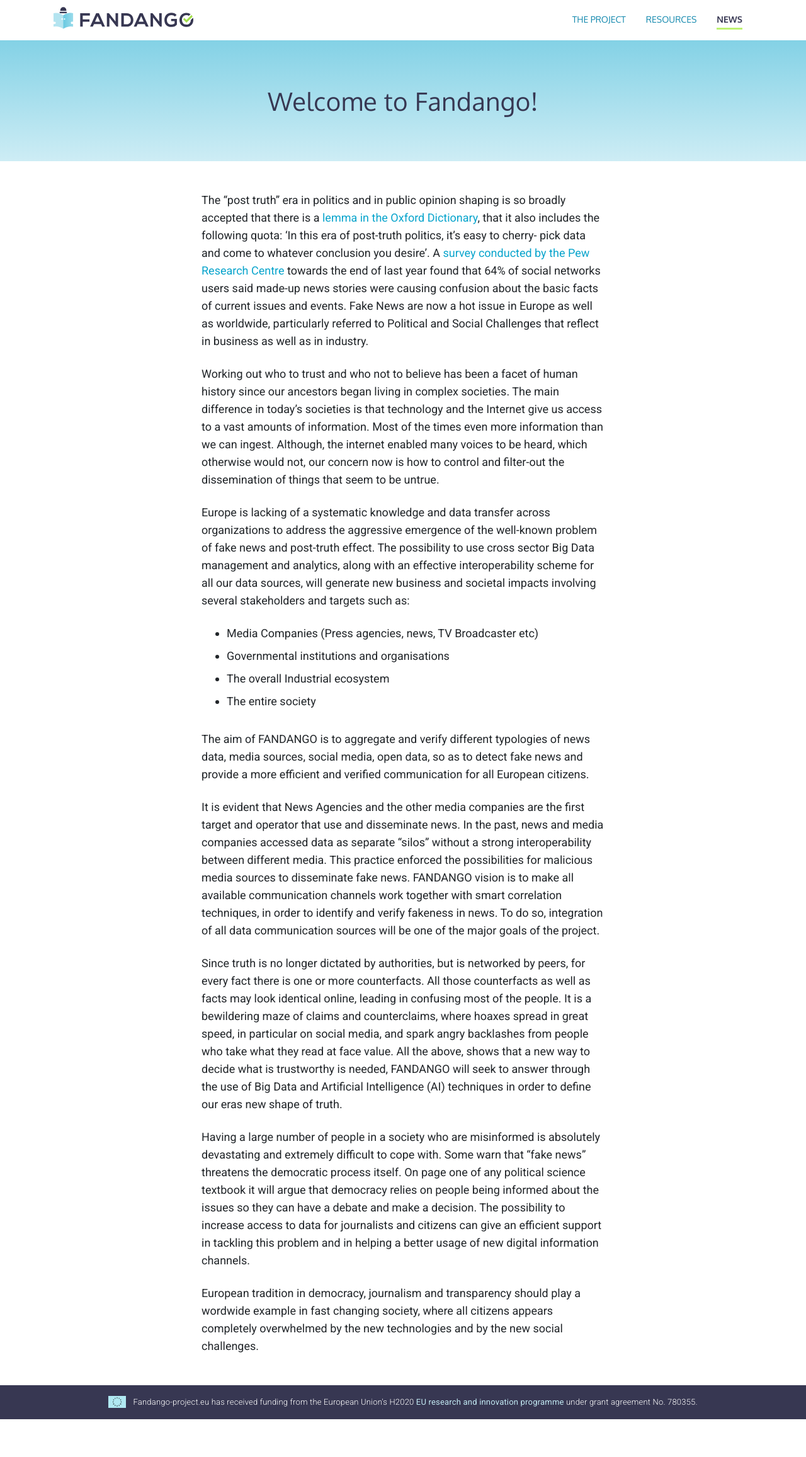
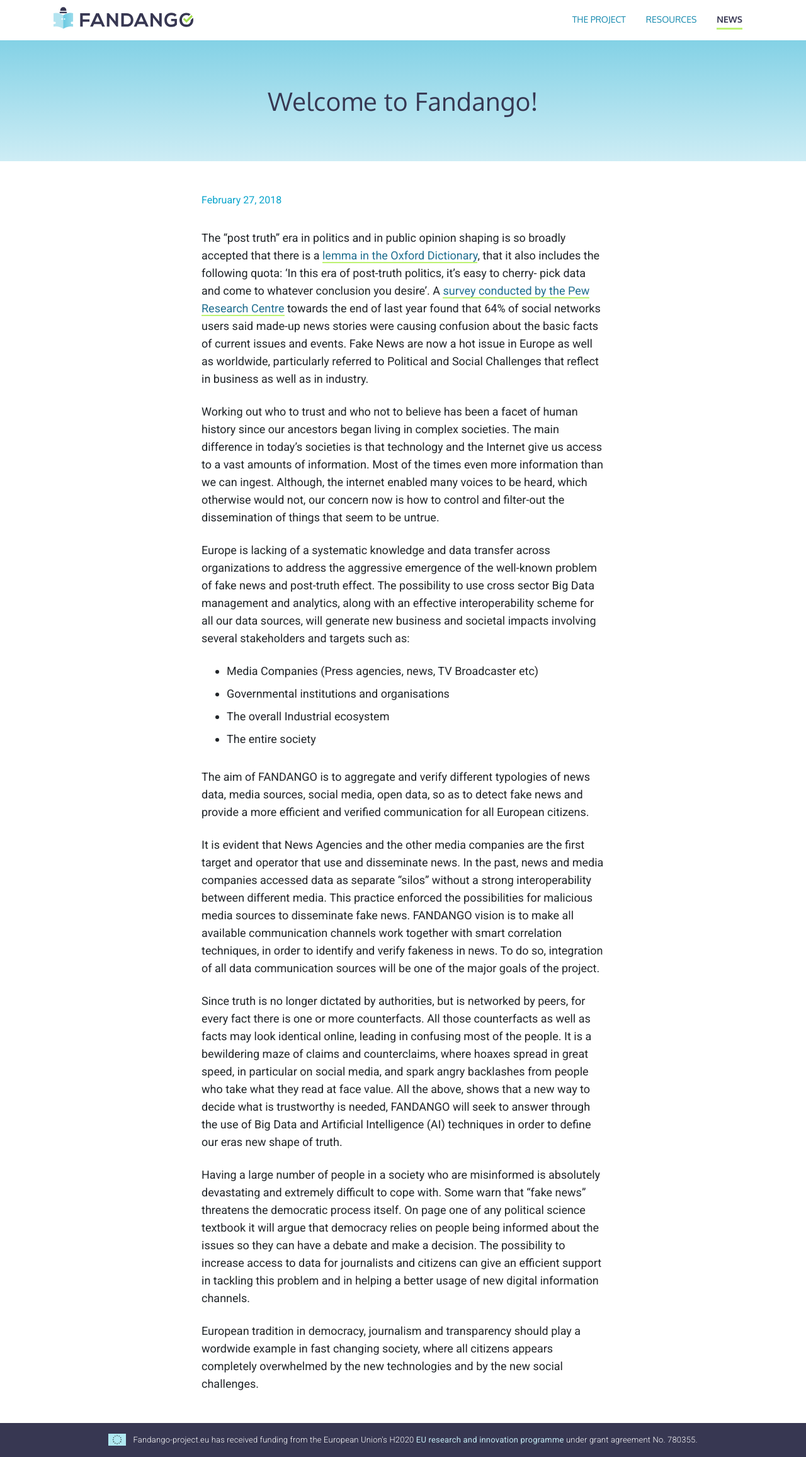
Before and after one commit to fandangOrg/fandango-web, a Jekyll site: the page built from _posts/2018-02-27-welcome-to-fandango.markdown, in a window 1280 px wide. Shown: the whole page at 63% size. Built offline with Jekyll 4.4.1, drawn with Linux system fonts in a browser that asks for light colours; comment, search, counter and statistics services are not loaded; before the commit the page ends 2254 px from its top, so only the background shows below that.

Commit message:
Update post layout

```diff
--- a/_layouts/post.html
+++ b/_layouts/post.html
@@ -8,6 +8,7 @@ layout: default
 
 <div class="container">
   <div class="page-content">
-  {{ content }}
+  	<p class="date">{{ page.date | date: "%B %e, %Y" }}</p>
+  	{{ content }}
   </div>
 </div>
--- a/assets/css/_general.scss
+++ b/assets/css/_general.scss
@@ -120,6 +120,17 @@ h1, h2, h3, h4, h5,
     text-align: left;
     @extend .mx-auto;
     @extend .mb-5;
+
+    > p a {
+      color: mix($primary, $dark, 50%);
+      border-bottom: 2px solid $secondary;
+
+      &:hover {
+        color: $primary;
+        text-decoration: none;
+        border-bottom-width: 3px;
+      }
+    }
   }
 }
 
@@ -273,6 +284,10 @@ h1, h2, h3, h4, h5,
     margin: 0;
   }
 
+  .page-content .date {
+    margin-bottom: 2rem;
+  }
+
   h3 {
     color: $dark;
   }
```
